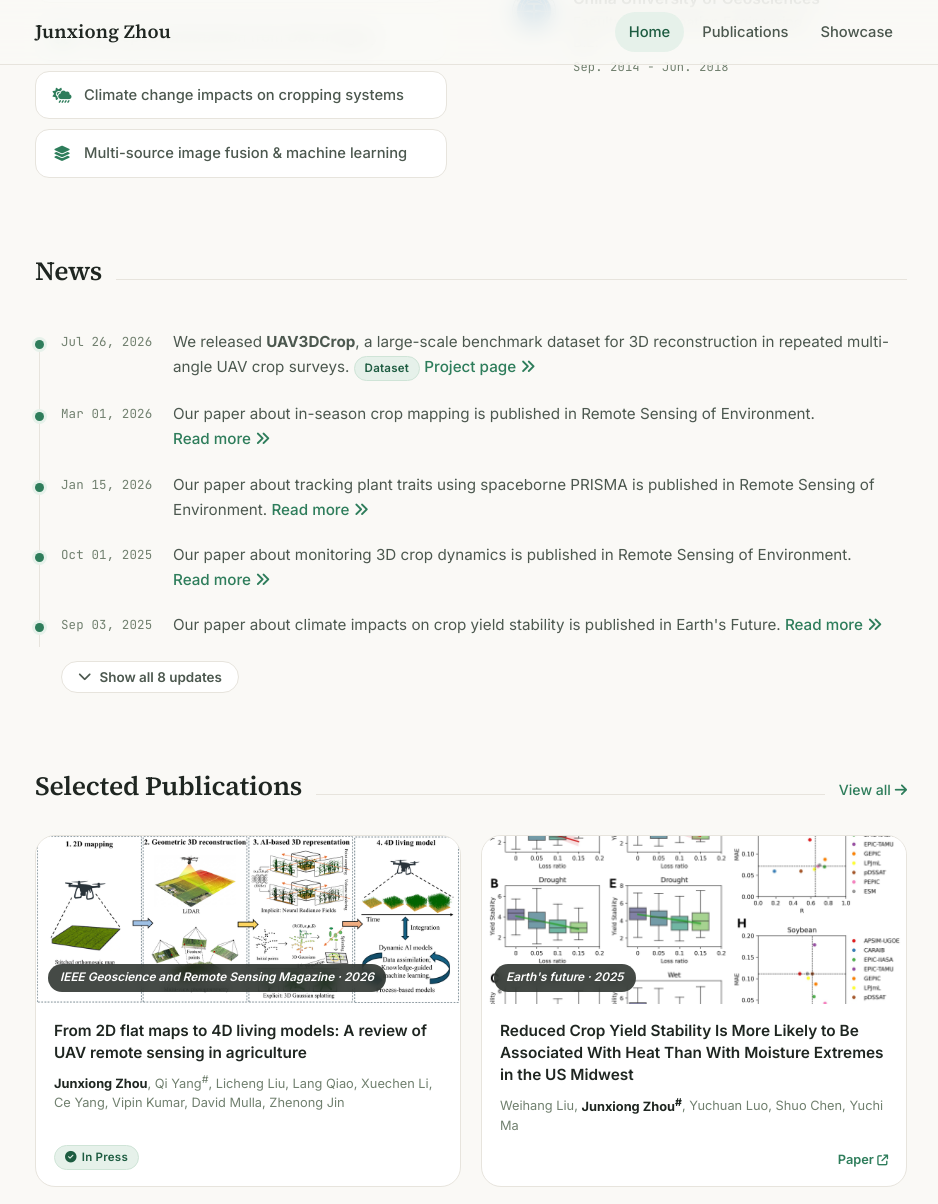
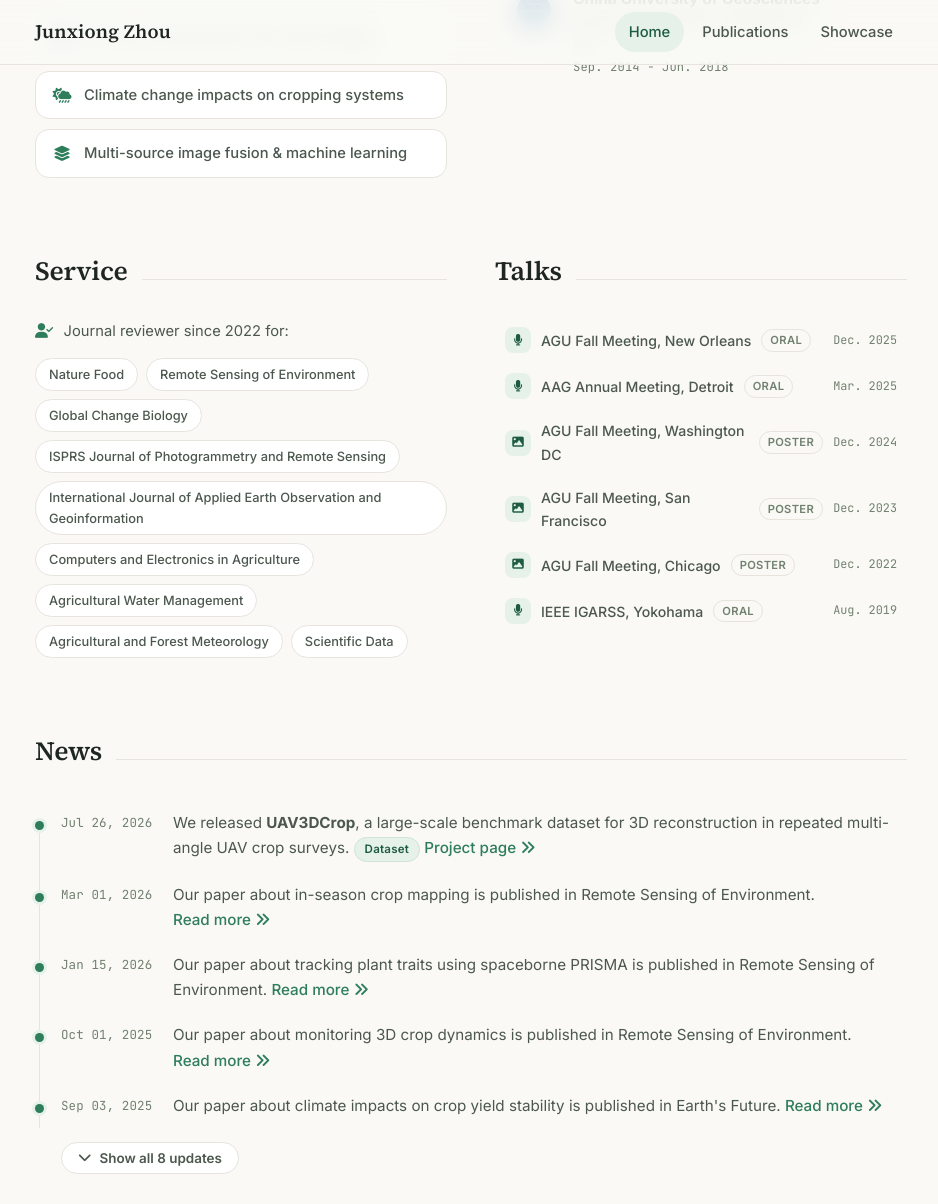
Before and after one commit to Link-dev/Link-dev.github.io, a Jekyll site: the page built from index.html, in a window 1280 px wide and 1400 px high, scrolled down 1042 px, cut to the strip 0-1204 px from the top of the window. Shown: the whole strip, without its empty margins (169-1107 px from the left). Built offline with Jekyll 4.4.1, drawn with Linux system fonts in a browser that asks for light colours; a style sheet for code colours, icons or effects is not loaded.

Commit message:
Add Service and Talks section to homepage
Journal reviewer tags and conference presentations extracted from CV,
data-driven via profile.yml (service/talks keys).

Co-Authored-By: Claude Fable 5 <noreply@anthropic.com>

```diff
--- a/_data/profile.yml
+++ b/_data/profile.yml
@@ -33,6 +33,40 @@ interests:
     icon: fas fa-cloud-sun-rain
   - name: Multi-source image fusion & machine learning
     icon: fas fa-layer-group
+
+# Professional service shown on the homepage
+service:
+  reviewer_since: "2022"
+  journals:
+    - Nature Food
+    - Remote Sensing of Environment
+    - Global Change Biology
+    - ISPRS Journal of Photogrammetry and Remote Sensing
+    - International Journal of Applied Earth Observation and Geoinformation
+    - Computers and Electronics in Agriculture
+    - Agricultural Water Management
+    - Agricultural and Forest Meteorology
+    - Scientific Data
+
+talks:
+  - name: "AGU Fall Meeting, New Orleans"
+    type: Oral
+    date: Dec. 2025
+  - name: "AAG Annual Meeting, Detroit"
+    type: Oral
+    date: Mar. 2025
+  - name: "AGU Fall Meeting, Washington DC"
+    type: Poster
+    date: Dec. 2024
+  - name: "AGU Fall Meeting, San Francisco"
+    type: Poster
+    date: Dec. 2023
+  - name: "AGU Fall Meeting, Chicago"
+    type: Poster
+    date: Dec. 2022
+  - name: "IEEE IGARSS, Yokohama"
+    type: Oral
+    date: Aug. 2019
 
 short_bio_text_justify: false
 short_bio: >-
--- a/assets/css/main.css
+++ b/assets/css/main.css
@@ -525,6 +525,93 @@ img {
   font-size: 0.95rem;
   width: 20px;
   text-align: center;
+}
+
+/* Service & talks */
+
+.service-intro {
+  margin: 0 0 14px;
+  font-size: 0.92rem;
+  color: var(--text-secondary);
+}
+
+.service-intro i {
+  color: var(--accent);
+  margin-right: 6px;
+}
+
+.journal-tags {
+  display: flex;
+  flex-wrap: wrap;
+  gap: 8px;
+}
+
+.journal-tags span {
+  padding: 5px 13px;
+  border-radius: 999px;
+  background: var(--surface);
+  border: 1px solid var(--border);
+  font-size: 0.8rem;
+  font-weight: 500;
+  color: var(--text-secondary);
+}
+
+.talk-list {
+  display: flex;
+  flex-direction: column;
+  gap: 4px;
+}
+
+.talk-item {
+  display: flex;
+  align-items: center;
+  gap: 10px;
+  padding: 8px 10px;
+  border-radius: 10px;
+  font-size: 0.88rem;
+}
+
+.talk-item:hover {
+  background: var(--surface-2);
+}
+
+.talk-icon {
+  flex-shrink: 0;
+  width: 26px;
+  height: 26px;
+  border-radius: 8px;
+  display: inline-flex;
+  align-items: center;
+  justify-content: center;
+  background: var(--accent-soft);
+  color: var(--accent-strong);
+  font-size: 0.72rem;
+}
+
+.talk-name {
+  color: var(--text-secondary);
+  font-weight: 500;
+  min-width: 0;
+}
+
+.talk-type {
+  flex-shrink: 0;
+  font-size: 0.7rem;
+  font-weight: 600;
+  letter-spacing: 0.03em;
+  text-transform: uppercase;
+  color: var(--muted);
+  border: 1px solid var(--border);
+  border-radius: 999px;
+  padding: 1px 8px;
+}
+
+.talk-date {
+  flex-shrink: 0;
+  margin-left: auto;
+  font-family: var(--font-mono);
+  font-size: 0.74rem;
+  color: var(--muted);
 }
 
 /* --------------------------------------------------------------------------
--- a/index.html
+++ b/index.html
@@ -108,6 +108,48 @@ navbar_title: Home
     </div>
 </section>
 
+{% if site.data.profile.service or site.data.profile.talks %}
+<section class="section">
+    <div class="grid-2col">
+        {% if site.data.profile.service %}
+        <div>
+            <div class="section-head">
+                <h2>Service</h2>
+                <div class="rule"></div>
+            </div>
+            <p class="service-intro">
+                <i class="fas fa-user-check"></i>
+                Journal reviewer since {{ site.data.profile.service.reviewer_since }} for:
+            </p>
+            <div class="journal-tags">
+                {% for j in site.data.profile.service.journals %}
+                <span>{{ j }}</span>
+                {% endfor %}
+            </div>
+        </div>
+        {% endif %}
+        {% if site.data.profile.talks %}
+        <div>
+            <div class="section-head">
+                <h2>Talks</h2>
+                <div class="rule"></div>
+            </div>
+            <div class="talk-list">
+                {% for talk in site.data.profile.talks %}
+                <div class="talk-item">
+                    <span class="talk-icon"><i class="fas {% if talk.type == 'Oral' %}fa-microphone{% else %}fa-image{% endif %}"></i></span>
+                    <span class="talk-name">{{ talk.name }}</span>
+                    <span class="talk-type">{{ talk.type }}</span>
+                    <span class="talk-date">{{ talk.date }}</span>
+                </div>
+                {% endfor %}
+            </div>
+        </div>
+        {% endif %}
+    </div>
+</section>
+{% endif %}
+
 {% assign count_news = site.news | size %}
 {% if count_news > 0 %}
 <section class="section">
```
